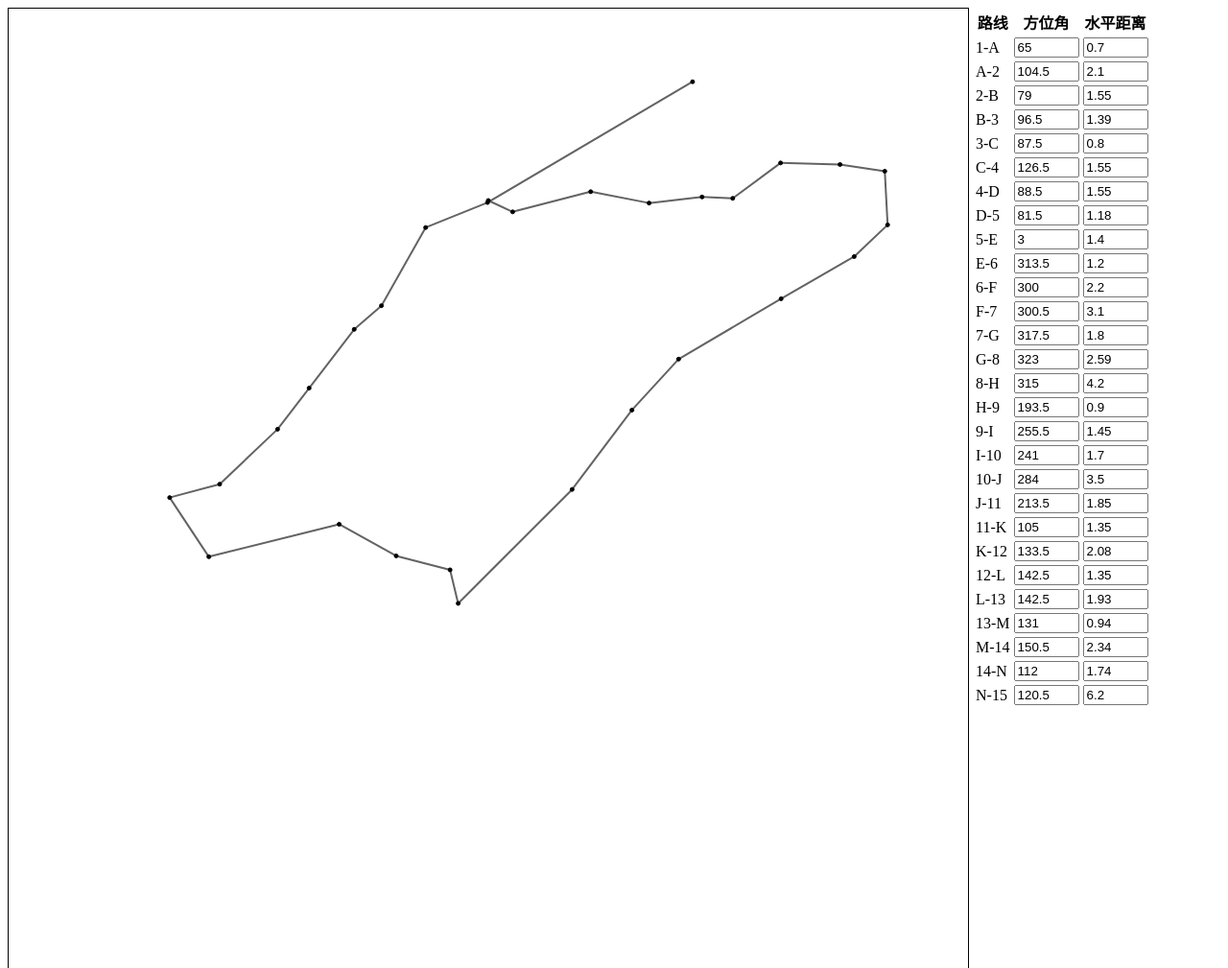
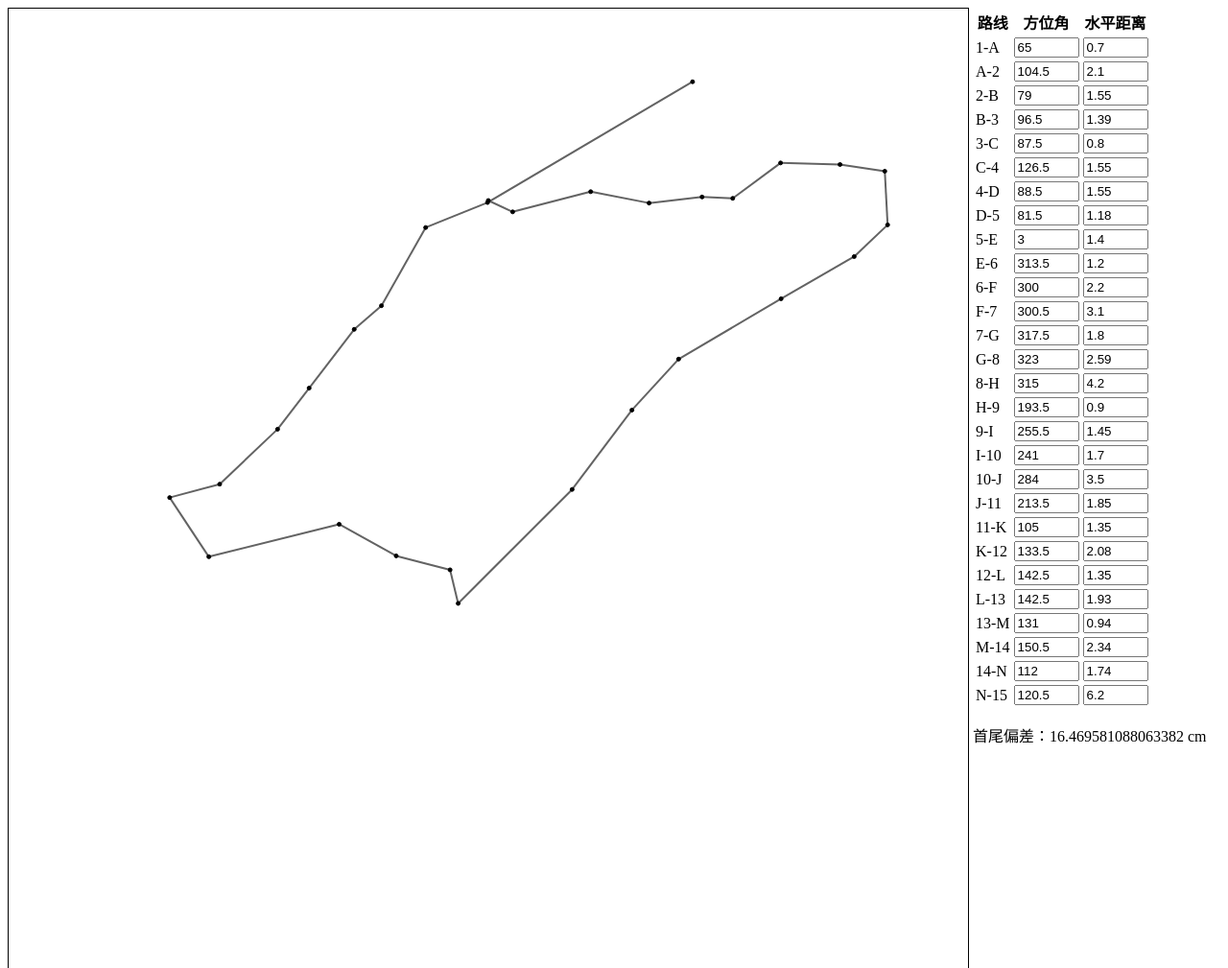
Before and after one commit to cosmozhang1995/myexcel, a website: page index.html in a window 1280 px wide. Shown: the top 1009 px of the page at 96% size. Drawn offline with Linux system fonts and the light colour scheme.

Commit message:
add error-value field

```diff
--- a/index.html
+++ b/index.html
@@ -57,6 +57,7 @@ input.line-distance {
 				</tr>
 			</table>
 		</form>
+		<p>首尾偏差：<span id="error-value"></span> cm</p>
 	</div>
 </body>
 <script type="text/javascript" src="lib/jquery/jquery.min.js"></script>
@@ -186,6 +187,8 @@ function drawLines() {
 		var tPoint = pointTransform(points[i]);
 		document.getElementById('mysvg').appendChild(svgUtils.createPoint(tPoint));
 	}
+
+	$('#error-value').html(Math.pow(Math.pow(points[0].x - points[points.length-1].x, 2) * Math.pow(points[0].y - points[points.length-1].y, 2), 0.5));
 }
 </script>
 </html>
```
